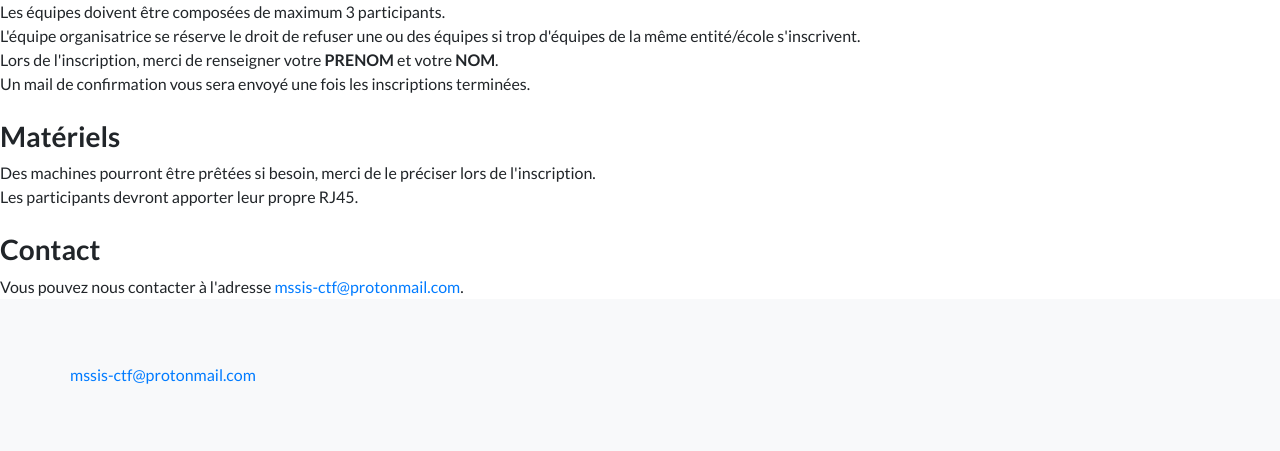
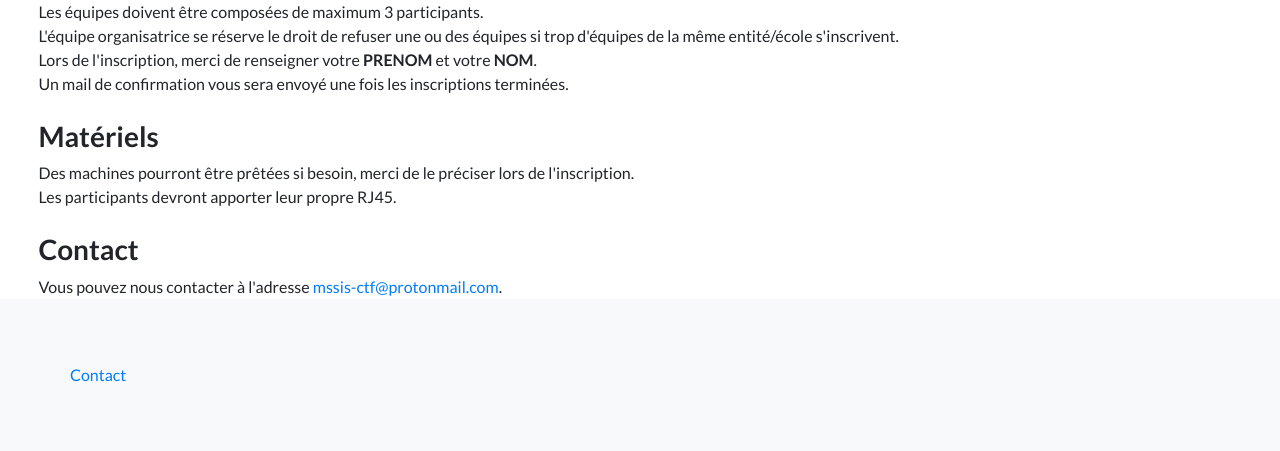
Before and after one commit to mssis-ctf/mssis-ctf.github.io, a website: page index.html in a window 1280 px wide. Shown: the part 365-816 px from the top of the page. Drawn offline with Linux system fonts and the light colour scheme.

Commit message:
margin left

```diff
--- a/index.html
+++ b/index.html
@@ -101,12 +101,12 @@
     </section>
   -->
 
-
+<div style="margin-left: 3%;">
   <h2>Présentation</h2>
   Le <a href="https://www.esiea.fr/mastere-specialise-securite-informatique/">MSSIS</a> vous propose un CTF de type jeopardy le <strong>12 mai 2018</strong> de <strong>10h00</strong> à <strong>17h00</strong> au 9 rue Vésale 75005.<br>
   Au programme, une vingtaine de challenges (web,crypto,reverse,exploit,stega).
 
-<br><br>
+  <br><br>
 
   <h2>Inscription</h2>
   Les inscriptions sont ouvertes du <strong>16 mai 2018 00h01</strong> au <strong>30 mai 2018 à 23h59</strong>.<br>
@@ -115,15 +115,17 @@
   Lors de l'inscription, merci de renseigner votre <strong>PRENOM</strong> et votre <strong>NOM</strong>.<br>
   Un mail de confirmation vous sera envoyé une fois les inscriptions terminées.
 
-<br><br>
+  <br><br>
 
   <h3>Matériels</h3>
   Des machines pourront être prêtées si besoin, merci de le préciser lors de l'inscription.<br>
   Les participants devront apporter leur propre RJ45.
 
-<br><br>
+  <br><br>
   <h3>Contact</h3>
   Vous pouvez nous contacter à l'adresse <a href=mailto:mssis-ctf@protonmail.com>mssis-ctf@protonmail.com</a>.
+
+</div>
 
   <!--
 
@@ -213,7 +215,7 @@
     <footer class="footer bg-light">
       <div class="container">
         <div class="row">
-          <a href=mailto:mssis-ctf@protonmail.com>mssis-ctf@protonmail.com</a>
+          <a href=mailto:mssis-ctf@protonmail.com>Contact</a>
         </div>
       </div>
     </footer>
```
